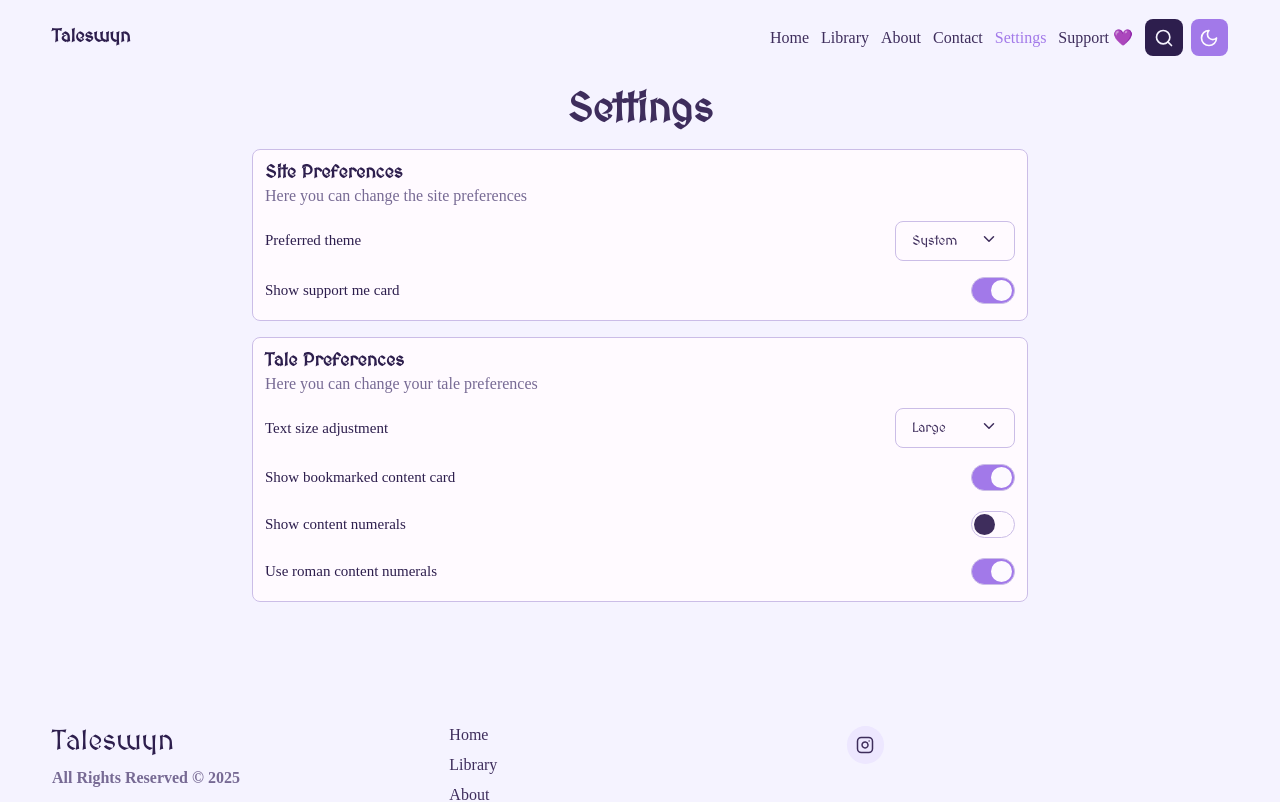
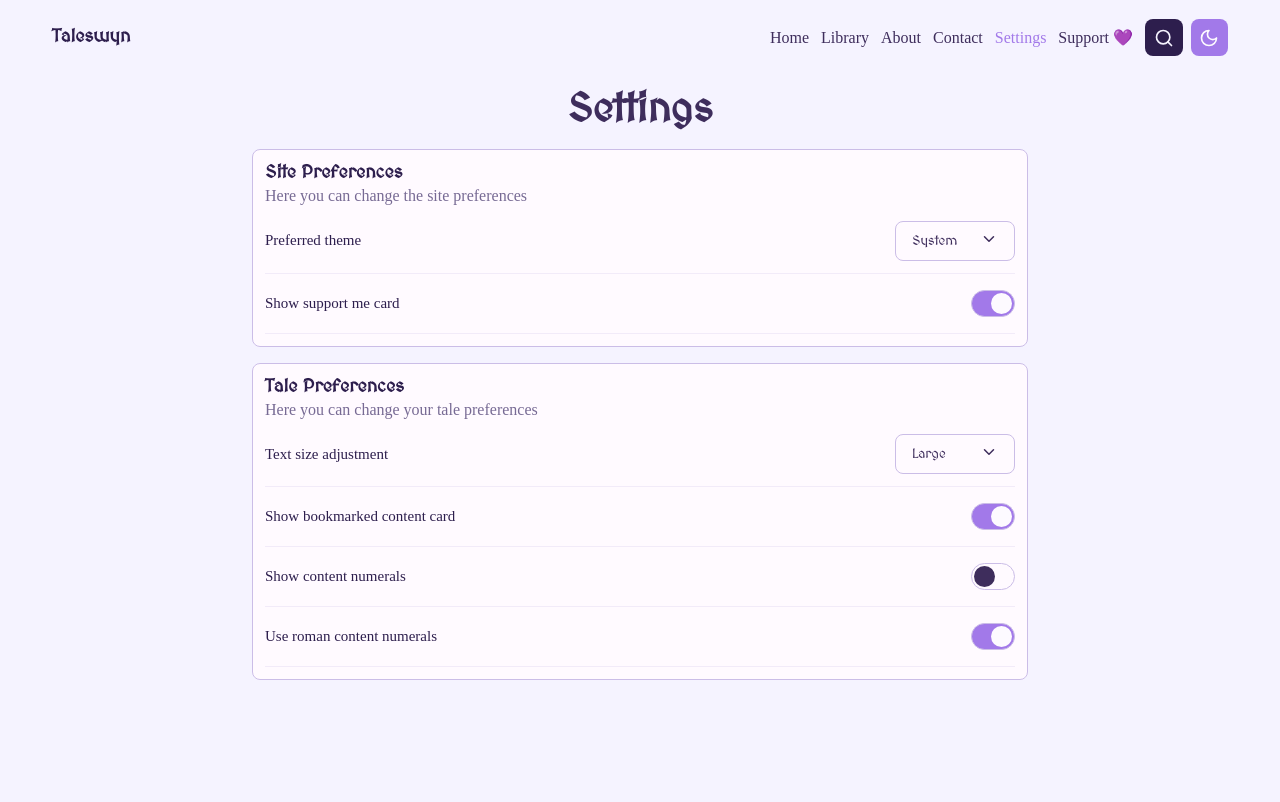
Before and after one commit to aissa-dev1/taleswyn, a Next.js app: page /settings in a window 1280 px wide. Shown: the top 802 px of the page. Built offline with nearby package versions, Linux system fonts and the light colour scheme; a web font is replaced by a local one.

Commit message:
Add Separator to SettingsCardItem

```diff
--- a/src/components/cards/SettingsCard/SettingsCard.module.scss
+++ b/src/components/cards/SettingsCard/SettingsCard.module.scss
@@ -26,3 +26,7 @@
   flex-direction: column;
   gap: var(--spacing-sm);
 }
+
+.cardItemSeparator {
+  opacity: 0.25;
+}
--- a/src/components/cards/SettingsCard/SettingsCardItem.tsx
+++ b/src/components/cards/SettingsCard/SettingsCardItem.tsx
@@ -3,6 +3,7 @@ import clsx from "clsx";
 import styles from "./SettingsCard.module.scss";
 
 import { Label } from "@/components/ui/Label";
+import { Separator } from "@/components/ui/Separator";
 
 interface Props {
   direction?: "col" | "row";
@@ -18,6 +19,7 @@ const SettingsCardItem: React.FC<Props> = ({
   children,
 }) => {
   return (
+    <>
       <div
         className={clsx(
           styles.cardItem,
@@ -27,6 +29,8 @@ const SettingsCardItem: React.FC<Props> = ({
         <Label htmlFor={labelHtmlFor}>{label}</Label>
         <div>{children}</div>
       </div>
+      <Separator className={styles.cardItemSeparator} />
+    </>
   );
 };
 
```
Lines whose indentation alone changed are shown as unchanged.
